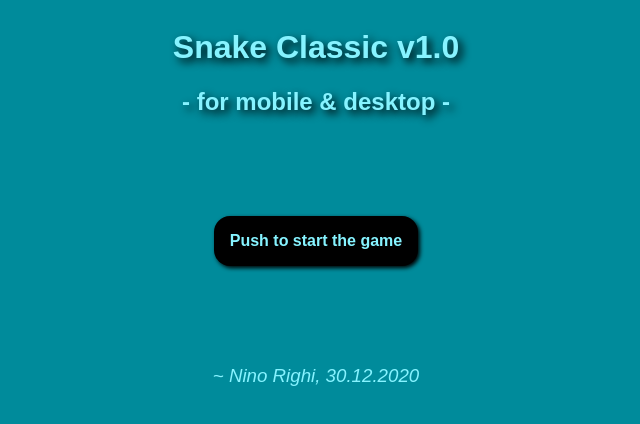
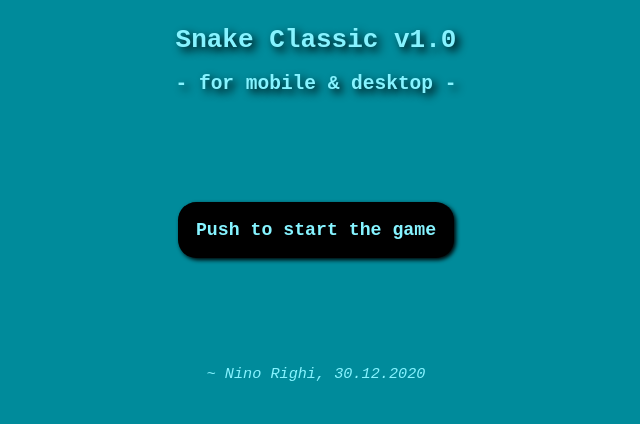
Before and after one commit to DeidroX/angular-snake-classic, an Angular app: page / in a window 1280 px wide. Shown: the top 424 px of the page, without its empty margins (324-964 px from the left). Built offline with nearby package versions, Linux system fonts and the light colour scheme.

Commit message:
Font family changed

```diff
--- a/src/app/app.component.css
+++ b/src/app/app.component.css
@@ -1,6 +1,6 @@
 :host {
   box-sizing: border-box;
-  font-family: Arial, Helvetica, sans-serif;
+  font-family: monospace;
   color: #86f3ff;
 }
 
@@ -12,11 +12,12 @@
 }
 
 .start-button {
+  font-family: monospace;
   border-style: none;
   padding: 1em;
   border-radius: 1em;
   box-shadow: 2px 2px 4px black;
-  font-size: 1em;
+  font-size: 1.4em;
   background-color: black;
   color: #86f3ff;
   font-weight: bold;
@@ -31,5 +32,6 @@
 }
 
 .score {
+  font-size: 1.4em;
   align-self: flex-start;
 }
```
